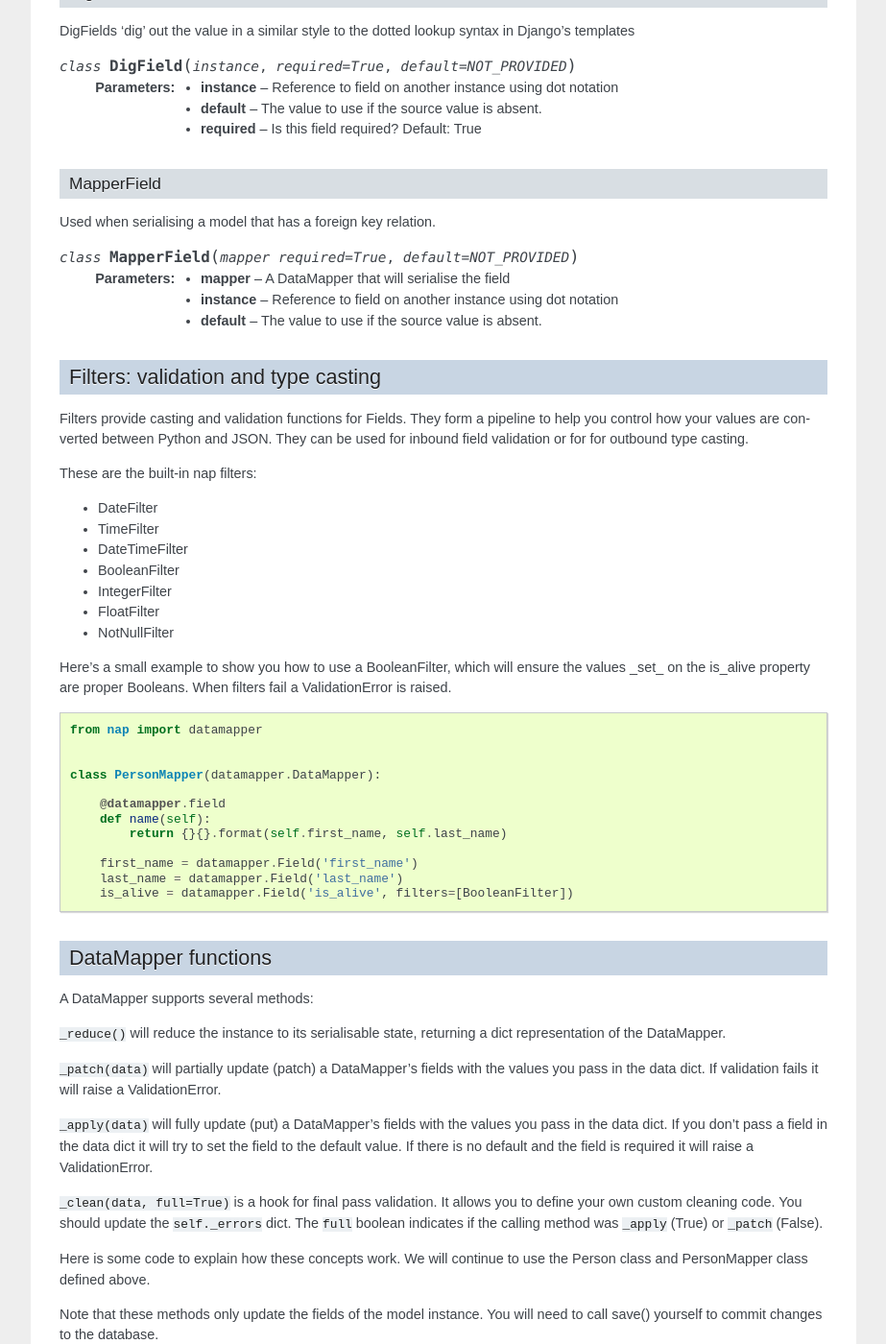
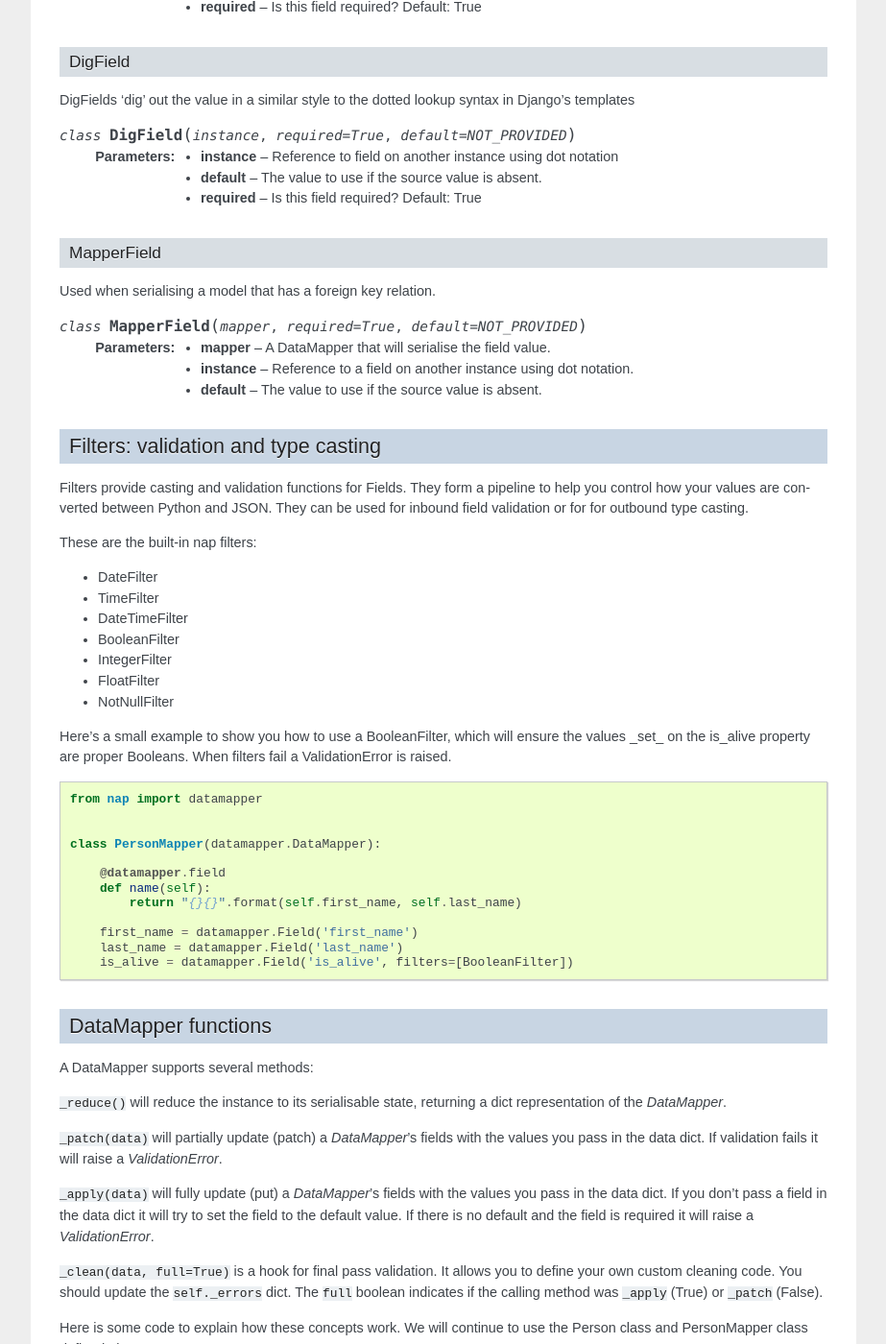
Before and after one commit to funkybob/django-nap, a Sphinx documentation site: the page built from docs/datamapper/index.rst, in a window 1280 px wide and 1400 px high, scrolled down 1467 px. Shown: the whole window at 96% size, without its empty margins (198-1121 px from the left). Built offline with Sphinx 7.4.7, drawn with Linux system fonts in a browser that asks for light colours; some of the changed text lies outside the part shown.

Commit message:
Minor fixes for datamapper index docs

```diff
--- a/docs/datamapper/index.rst
+++ b/docs/datamapper/index.rst
@@ -101,10 +106,10 @@ MapperField
 
 Used when serialising a model that has a foreign key relation.
 
-.. class:: MapperField(mapper required=True, default=NOT_PROVIDED)
+.. class:: MapperField(mapper, required=True, default=NOT_PROVIDED)
 
-    :param mapper: A DataMapper that will serialise the field
-    :param instance: Reference to field on another instance using dot notation
+    :param mapper: A DataMapper that will serialise the field value.
+    :param instance: Reference to a field on another instance using dot notation.
     :param default: The value to use if the source value is absent.
 
 Filters: validation and type casting
@@ -138,7 +143,7 @@ filters fail a ValidationError is raised.
 
         @datamapper.field
         def name(self):
-            return {}{}.format(self.first_name, self.last_name)
+            return "{}{}".format(self.first_name, self.last_name)
 
         first_name = datamapper.Field('first_name')
         last_name = datamapper.Field('last_name')
@@ -151,16 +156,16 @@ DataMapper functions
 A DataMapper supports several methods:
 
 ``_reduce()`` will reduce the instance to its serialisable state, returning a
-dict representation of the DataMapper.
+dict representation of the `DataMapper`.
 
-``_patch(data)`` will partially update (patch) a DataMapper's fields with the
+``_patch(data)`` will partially update (patch) a `DataMapper`'s fields with the
 values you pass in the data dict. If validation fails it will raise a
-ValidationError.
+`ValidationError`.
 
-``_apply(data)`` will fully update (put) a DataMapper's fields with the
+``_apply(data)`` will fully update (put) a `DataMapper`'s fields with the
 values you pass in the data dict. If you don't pass a field in the data dict
 it will try to set the field to the default value. If there is no default and
-the field is required it will raise a ValidationError.
+the field is required it will raise a `ValidationError`.
 
 ``_clean(data, full=True)`` is a hook for final pass validation. It allows you
 to define your own custom cleaning code. You should update the ``self._errors``
```
Also changed, not shown: other parts of docs/datamapper/index.rst (+15 -2 lines).
